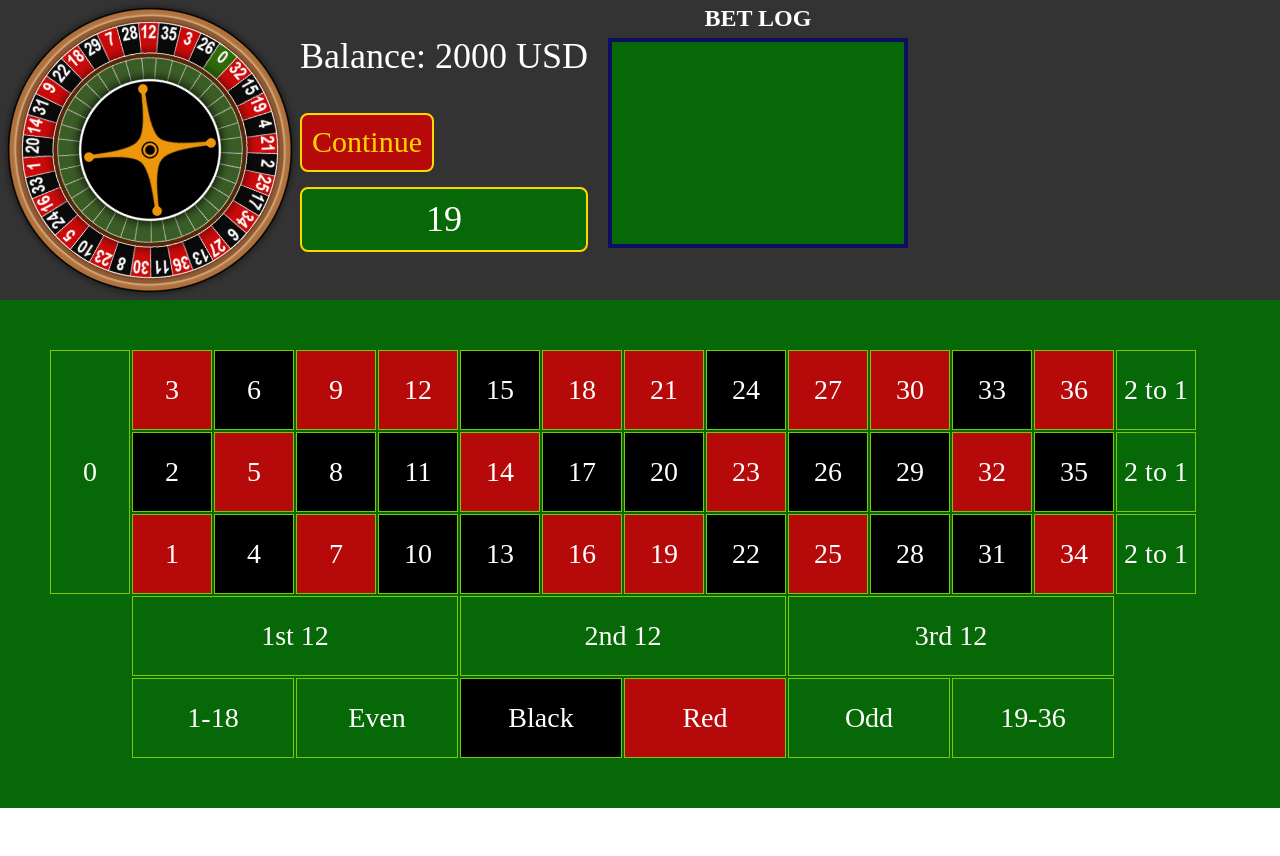
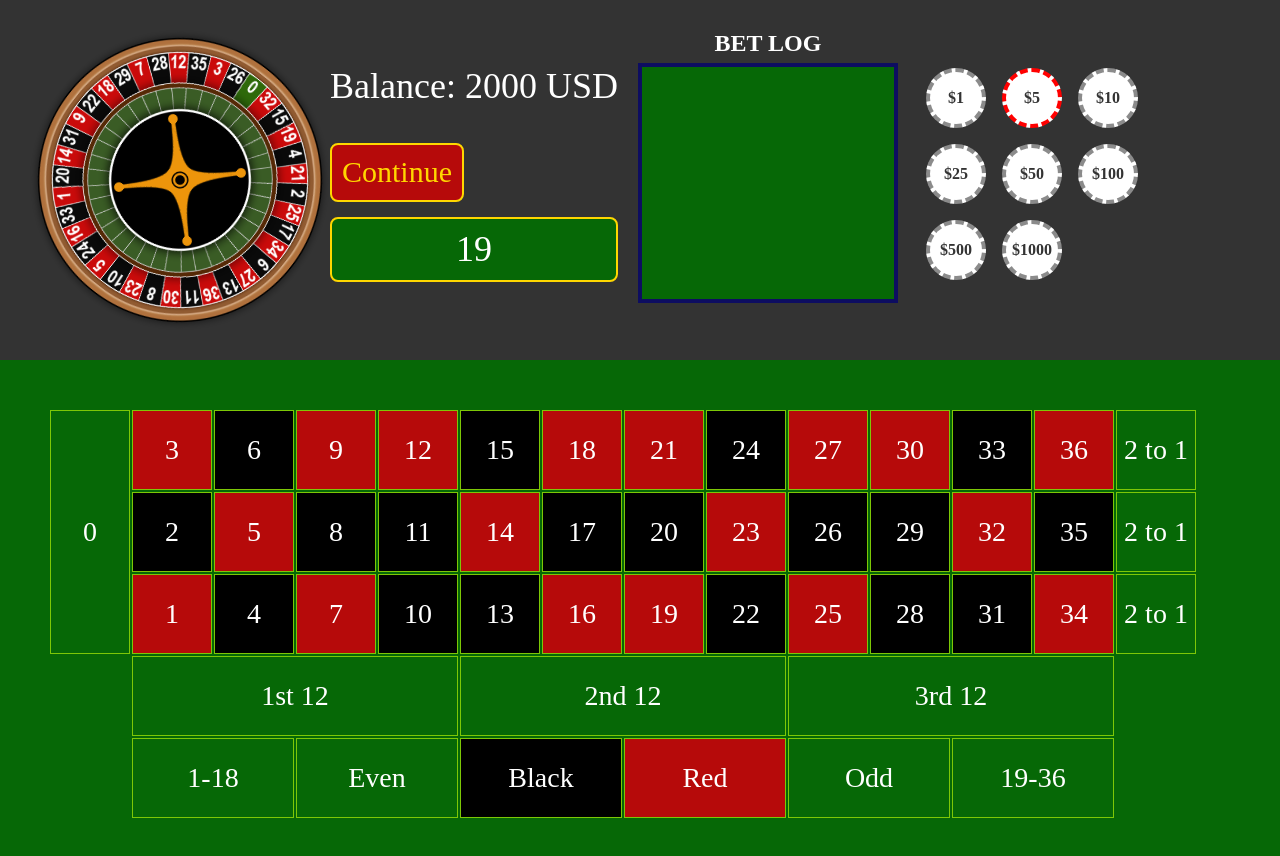
Before and after one commit to Boguslavskiy/European-Roulette-game-JS, a plain HTML site: page index.html in a window 1280 px wide. Both pictures are taken after a click on the element "Spin". Before the commit the page ends 808 px from the top, so only its background shows below. Drawn offline with Linux system fonts and the light colour scheme.

Commit message:
changed styles and added chip volume selector

```diff
--- a/css/bets.css
+++ /dev/null
@@ -1,9 +0,0 @@
-.cell-amount{
-    position: absolute;
-    content: "$500";
-    top: 0;
-    left: 0;
-    color: #ffd700;
-    font-size: 20px;
-    margin: 4px;
-}
--- a/css/roulette.css
+++ b/css/roulette.css
@@ -1,10 +1,11 @@
-#roulette{
-    position: relative;
+.roulette{
     overflow: hidden;
+    min-width: 300px;
+    min-height: 300px;
 }
 #wheel{
-    width: 300px;
-    height: 300px;
+    min-width: 300px;
+    min-height: 300px;
     background-image: url(../img/wheel.png);
     background-size: contain;
     background-repeat: no-repeat;
--- a/css/table.css
+++ b/css/table.css
@@ -88,9 +88,34 @@
     background: #d8ffde;
     color: #000;
 }
+.cell-amount{
+    position: absolute;
+    content: "$500";
+    top: 0;
+    left: 0;
+    color: #ffd700;
+    font-size: 20px;
+    margin: 4px;
+}
 .red{
     background: #b60a0a;
 }
 .black{
     background: #000;
 }
+
+@media screen and (max-width: 1200px){
+    #table{
+        grid-template-columns: 65px 65px 65px 65px 65px 65px 65px 65px 65px 65px 65px 65px 65px 65px;
+        grid-template-rows: 65px 65px 65px 65px 65px;
+        grid-row-gap: 1px;
+        grid-column-gap: 1px;
+        padding: 40px;
+    }
+    .cell{
+        font-size: 24px;
+    }
+    .cell-amount{
+        font-size: 16px;
+    }
+}
--- a/css/userpanel.css
+++ b/css/userpanel.css
@@ -1,19 +1,22 @@
-#userpanel{
+.userpanel{
     width: 100%;
-    height: 300px;
+    height: auto;
     background: #333;
+    padding: 30px;
     display: flex;
+    justify-content: flex-start;
+    align-items: flex-start;
 }
 
-#userpanel #balance{
+#balance{
     color: #fff;
     font-size: 36px;
 }
-#userpanel .buttons{
+.buttons{
     display: flex;
     justify-content: space-between;
 }
-#userpanel .button{
+.button{
     color: #fff;
     font-size: 30px;
     background: #0d0d61;
@@ -24,14 +27,14 @@
     cursor: pointer;
     margin-bottom: 15px;
 }
-#userpanel #continue{
+#continue{
     background: #b60a0a;
     color: #ffd700;
 }
-#userpanel .button:hover{
+.button:hover{
     background: #0e0ecf;
 }
-#userpanel #result{
+#result{
     color: #fff;
     font-size: 36px;
     background: #066806;
@@ -44,15 +47,17 @@
 .bets-list{
     padding: 0 20px;
     color: #fff;
+    width: 300px;
+    height: 300px;
 }
 .bets-list h3{
     text-align: center;
     font-size: 1.5em;
-    margin: 5px;
+    margin: 0 0 5px 0;
 }
 .bets-list-inner{
-    width: 300px;
-    height: 70%;
+    width: 100%;
+    height: 80%;
     overflow: auto;
     font-size: 14px;
     background: #066806;
@@ -63,3 +68,27 @@
 .hidden{
     display: none;
 }
+
+
+.chip-set{
+    width: 300px;
+    height: 300px;
+    padding-top: 30px;
+    display: flex;
+    flex-wrap: wrap;
+    justify-content: flex-start;
+    align-content: flex-start;
+}
+.chip{
+    width: 60px;
+    height: 60px;
+    margin: 8px;
+    background: #fff;
+    color: #333;
+    border: 4px dashed #8b8b8b;
+    border-radius: 100%;
+    display: flex;
+    justify-content: center;
+    align-items: center;
+    font-weight: bold;
+}
--- a/index.html
+++ b/index.html
@@ -9,14 +9,13 @@
     <link rel="stylesheet" href="css/table.css">
     <link rel="stylesheet" href="css/roulette.css">
     <link rel="stylesheet" href="css/userpanel.css">
-    <link rel="stylesheet" href="css/bets.css">
 </head>
 <body>
 
 
 
-    <div id="userpanel">
-        <div id="roulette">
+    <div class="userpanel">
+        <div class="roulette">
             <div id="wheel"></div>
         </div>
         <div class="tools">
@@ -31,6 +30,16 @@
         <div class="bets-list">
             <h3>BET LOG</h3>
             <div class="bets-list-inner" id="bets-list-text"></div>
+        </div>
+        <div class="chip-set">
+            <div class="chip" id="chip-1">$1</div>
+            <div class="chip" id="chip-5">$5</div>
+            <div class="chip" id="chip-10">$10</div>
+            <div class="chip" id="chip-25">$25</div>
+            <div class="chip" id="chip-50">$50</div>
+            <div class="chip" id="chip-100">$100</div>
+            <div class="chip" id="chip-500">$500</div>
+            <div class="chip" id="chip-1000">$1000</div>
         </div>
     </div>
 
--- a/js/game.js
+++ b/js/game.js
@@ -9,6 +9,15 @@ const BUTTON_CLEAR          = document.getElementById('clear');
 const BUTTON_CONTINUE       = document.getElementById('continue');
 const WHEEL                 = document.getElementById('wheel');
 const RESULT                = document.getElementById('result');
+
+const CHIP_1                = document.getElementById('chip-1');
+const CHIP_5                = document.getElementById('chip-5');
+const CHIP_10               = document.getElementById('chip-10');
+const CHIP_25               = document.getElementById('chip-25');
+const CHIP_50               = document.getElementById('chip-50');
+const CHIP_100              = document.getElementById('chip-100');
+const CHIP_500              = document.getElementById('chip-500');
+const CHIP_1000             = document.getElementById('chip-1000');
 
 class Game{
     constructor(){
@@ -75,6 +84,12 @@ class Game{
         this._updateInterface();
     }
 
+    // Устанавливаем номинал текущих фишек
+    setChipValue(value){
+        this.countChipValue = value;
+        this._updateInterface();
+    }
+
     // Подготовить игру к следующему раунду
     prepareNextSpin(){
         this.rouletteInProcess = false;
@@ -115,6 +130,40 @@ class Game{
             BUTTON_CLEAR.className = "button";
             BUTTON_CONTINUE.className = "button hidden";
         }
+
+        // Обновляем фишки
+        if(this.countChipValue == 1){
+            CHIP_1.style.borderColor = '#ff0000';
+        }else CHIP_1.style.borderColor = '#8b8b8b';
+
+        if(this.countChipValue == 5){
+            CHIP_5.style.borderColor = '#ff0000';
+        }else CHIP_5.style.borderColor = '#8b8b8b';
+
+        if(this.countChipValue == 10){
+            CHIP_10.style.borderColor = '#ff0000';
+        }else CHIP_10.style.borderColor = '#8b8b8b';
+
+        if(this.countChipValue == 25){
+            CHIP_25.style.borderColor = '#ff0000';
+        }else CHIP_25.style.borderColor = '#8b8b8b';
+
+        if(this.countChipValue == 50){
+            CHIP_50.style.borderColor = '#ff0000';
+        }else CHIP_50.style.borderColor = '#8b8b8b';
+
+        if(this.countChipValue == 100){
+            CHIP_100.style.borderColor = '#ff0000';
+        }else CHIP_100.style.borderColor = '#8b8b8b';
+
+        if(this.countChipValue == 500){
+            CHIP_500.style.borderColor = '#ff0000';
+        }else CHIP_500.style.borderColor = '#8b8b8b';
+
+        if(this.countChipValue == 1000){
+            CHIP_1000.style.borderColor = '#ff0000';
+        }else CHIP_1000.style.borderColor = '#8b8b8b';
+
     }
 
     // Приватный метод. Получение случайного числа
@@ -279,6 +328,8 @@ class Game{
 
 let game = new Game;
 
+game._updateInterface();
+
 // Обработка нажатия игровых клеток
 for(let i=0; i< TABLE_CELLS.length; i++){
     TABLE_CELLS[i].onclick = function(){
@@ -294,3 +345,27 @@ BUTTON_CLEAR.onclick = function(){
 BUTTON_CONTINUE.onclick = function(){
     game.prepareNextSpin();
 }
+CHIP_1.onclick = function(){
+    game.setChipValue(1);
+}
+CHIP_5.onclick = function(){
+    game.setChipValue(5);
+}
+CHIP_10.onclick = function(){
+    game.setChipValue(10);
+}
+CHIP_25.onclick = function(){
+    game.setChipValue(25);
+}
+CHIP_50.onclick = function(){
+    game.setChipValue(50);
+}
+CHIP_100.onclick = function(){
+    game.setChipValue(100);
+}
+CHIP_500.onclick = function(){
+    game.setChipValue(500);
+}
+CHIP_1000.onclick = function(){
+    game.setChipValue(1000);
+}
```
